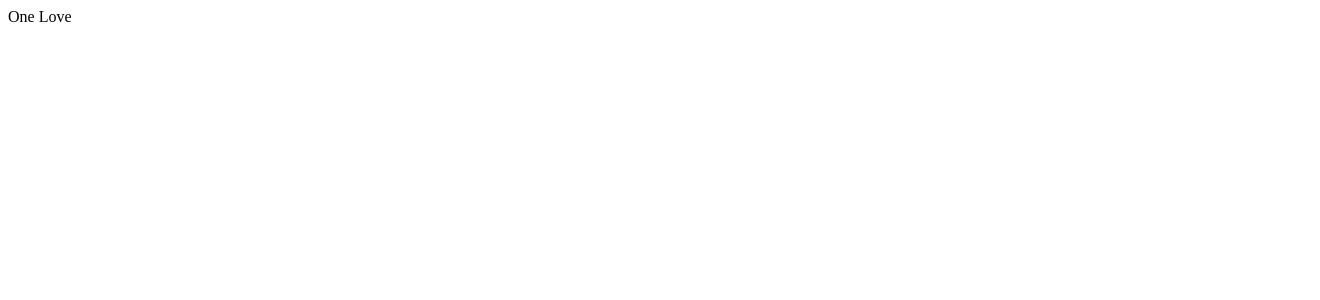
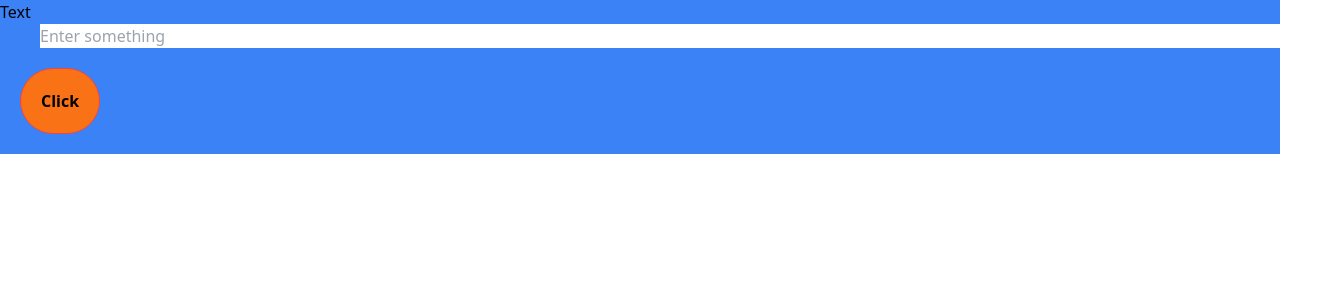
Before and after one commit to elvisonob/studious-code, a React (Create React App) app: page / in a window 1280 px wide. Shown: the top 300 px of the page, 1320 px wide, since content can reach past the window. Built offline with nearby package versions, Linux system fonts and the light colour scheme.

Commit message:
applying tailwind

```diff
--- /dev/null
+++ b/postcss.config.js
@@ -0,0 +1,6 @@
+module.exports = {
+  plugins: {
+    tailwindcss: {},
+    autoprefixer: {},
+  },
+}
--- a/src/component/App.js
+++ b/src/component/App.js
@@ -1,3 +1,17 @@
 export default function App() {
-  return <div>One Love</div>;
+  return (
+    <div>
+      <form className="bg-blue-500">
+        <label>Text</label>
+        <input
+          type="text"
+          className="block ml-10 mr-10 w-full focus:w-96"
+          placeholder="Enter something"
+        />
+        <button className=" border p-5 m-5 border-red-500 font-bold bg-orange-500 rounded-full">
+          Click
+        </button>
+      </form>
+    </div>
+  );
 }
--- /dev/null
+++ b/src/index.css
@@ -0,0 +1,3 @@
+@tailwind base;
+@tailwind components;
+@tailwind utilities;
--- a/src/index.js
+++ b/src/index.js
@@ -1,6 +1,7 @@
 import React from 'react';
 import ReactDOM from 'react-dom/client';
 import App from './component/App';
+import './index.css';
 
 const el = document.getElementById('root');
 
--- /dev/null
+++ b/tailwind.config.js
@@ -0,0 +1,12 @@
+/** @type {import('tailwindcss').Config} */
+module.exports = {
+  content: ['./src/**/*.{js,jsx,ts,tsx}'],
+  theme: {
+    extend: {
+      colors: {
+        myAmber: '#84cc16',
+      },
+    },
+  },
+  plugins: [],
+};
```
Also changed, not shown: package.json (+7 -1 lines), 1 other file (tests, documents, lock files or other folders).
